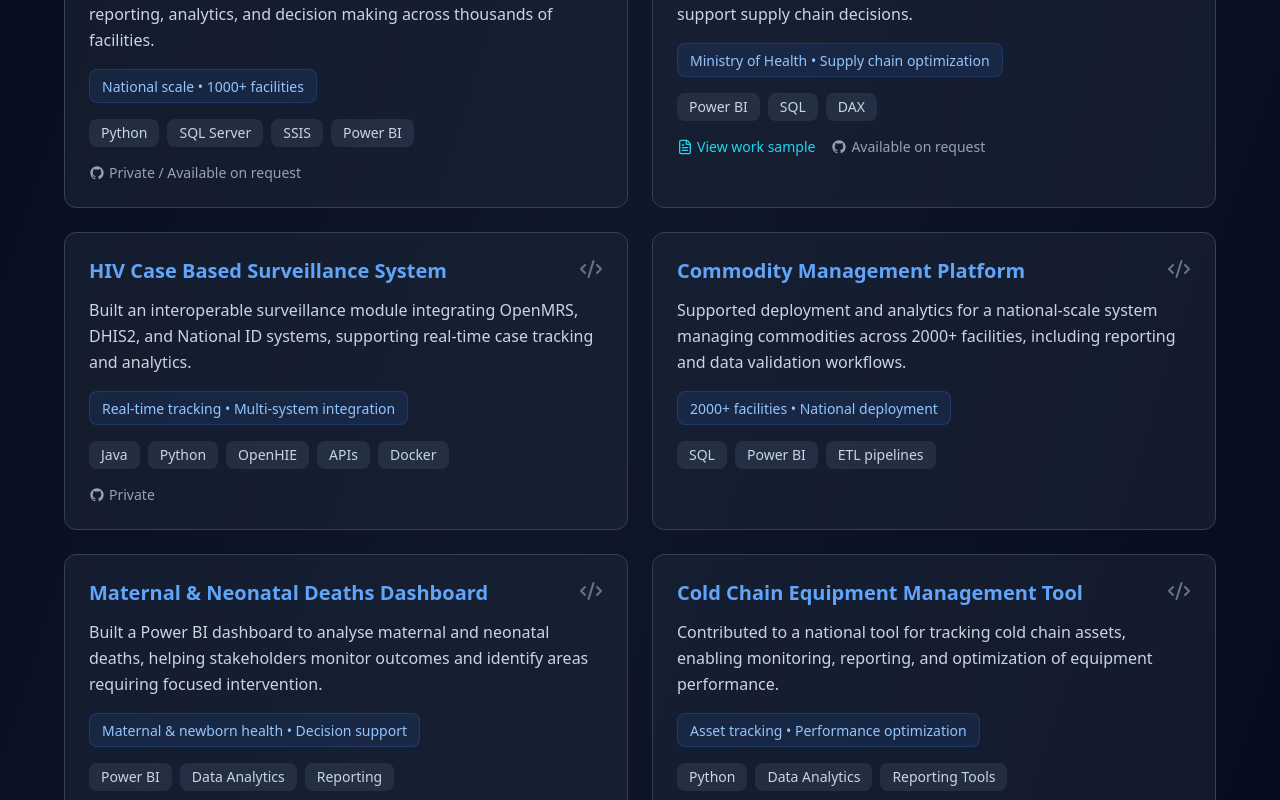
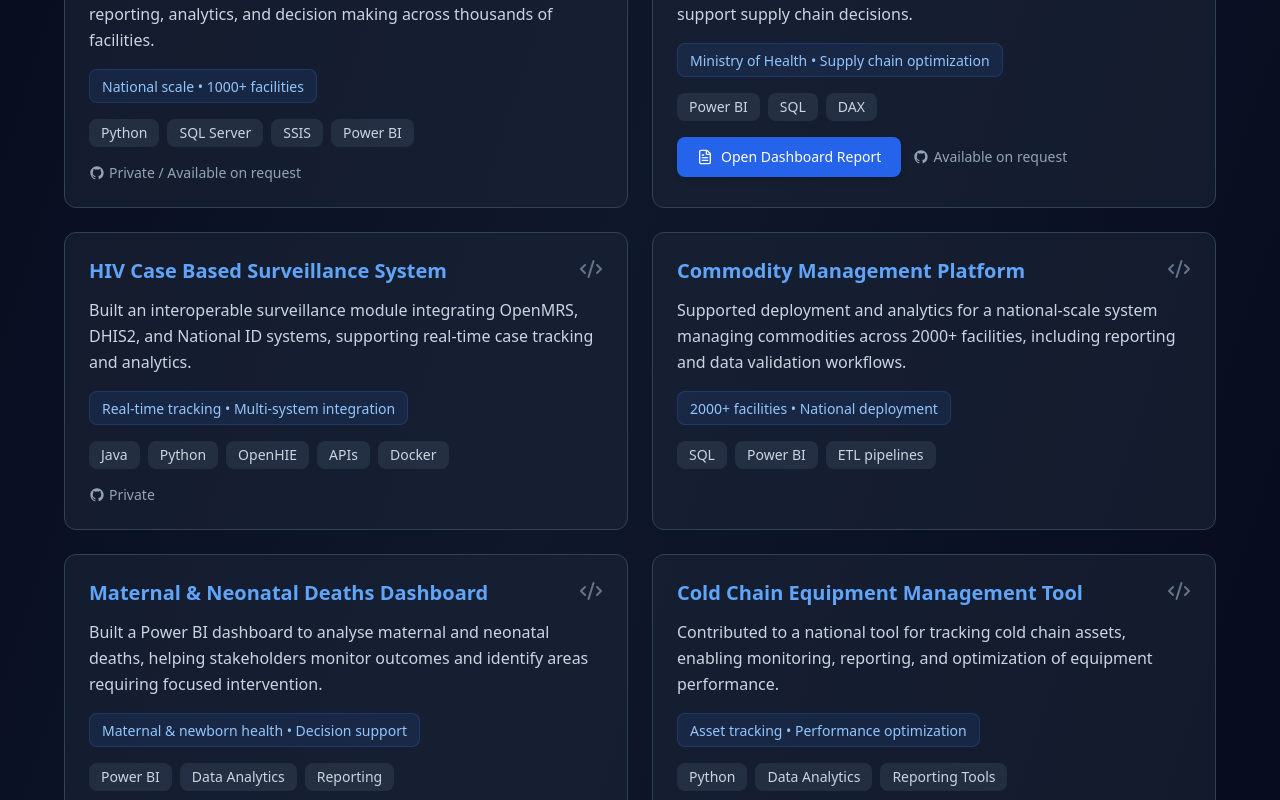
Before and after one commit to geoflen/MY-PORTFOLIO, a React (Create React App) app: page / in a window 1280 px wide. Shown: the part 1800-2600 px from the top of the page. Built offline with nearby package versions, Linux system fonts and the light colour scheme.

Commit message:
View work- link into button

```diff
--- a/src/App.js
+++ b/src/App.js
@@ -302,16 +302,16 @@ export default function Portfolio() {
                   ))}
                 </div>
 
-                <div className="flex gap-4 text-sm">
+                <div className="flex flex-wrap items-center gap-3 text-sm">
                   {project.workSample && (
                     <a
                       href={project.workSample}
                       target="_blank"
                       rel="noopener noreferrer"
-                      className="flex items-center gap-1 text-cyan-400 hover:text-cyan-300 transition-colors"
+                      className="inline-flex items-center gap-2 rounded-lg bg-blue-600 px-5 py-2.5 font-medium text-white shadow-md transition-all duration-200 hover:-translate-y-0.5 hover:bg-blue-500 hover:shadow-blue-500/30 focus:outline-none focus:ring-2 focus:ring-cyan-300 focus:ring-offset-2 focus:ring-offset-slate-800"
                     >
                       <FileText size={16} />
-                      View work sample
+                      Open Dashboard Report
                     </a>
                   )}
                   {project.github && (
```
